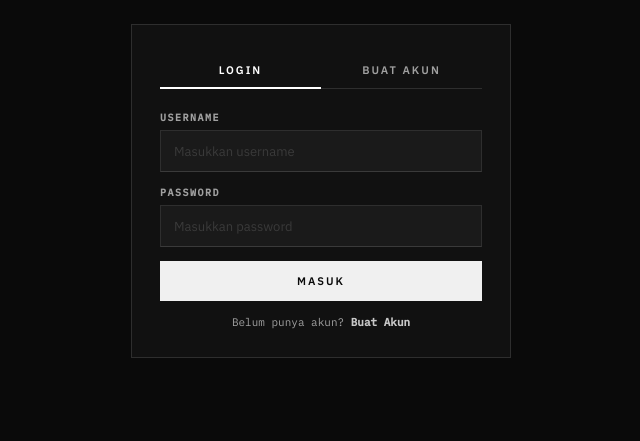
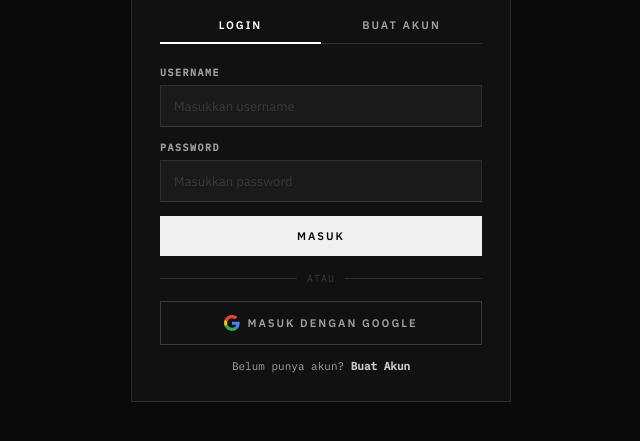
Before and after one commit to CrNazamOfficial/Lokasi, a plain HTML site: page index.html in a window 1280 px wide. Shown: the part 251-692 px from the top of the page, without its empty margins (319-959 px from the left). Drawn offline with Linux system fonts and the light colour scheme.

Commit message:
index.html

```diff
--- a/index.html
+++ b/index.html
@@ -334,12 +334,30 @@ select option{background:var(--black3)}
         <div class="fg"><label>Username</label><input type="text" id="lu" placeholder="Masukkan username" autocomplete="username"/></div>
         <div class="fg"><label>Password</label><input type="password" id="lp" placeholder="Masukkan password" autocomplete="current-password" onkeydown="if(event.key==='Enter')doLogin()"/></div>
         <button class="btn btn-primary" id="loginBtn" onclick="doLogin()">Masuk</button>
+        <div style="display:flex;align-items:center;gap:10px;margin:2px 0">
+          <div style="flex:1;height:1px;background:var(--border)"></div>
+          <span style="font-size:10px;color:#3a3a3a;font-family:'IBM Plex Mono',monospace;letter-spacing:1px">ATAU</span>
+          <div style="flex:1;height:1px;background:var(--border)"></div>
+        </div>
+        <button class="btn btn-outline" style="width:100%;border-color:var(--border2)" onclick="doGoogleLogin()">
+          <svg width="16" height="16" viewBox="0 0 48 48" style="flex-shrink:0"><path fill="#EA4335" d="M24 9.5c3.54 0 6.71 1.22 9.21 3.6l6.85-6.85C35.9 2.38 30.47 0 24 0 14.62 0 6.51 5.38 2.56 13.22l7.98 6.19C12.43 13.72 17.74 9.5 24 9.5z"/><path fill="#4285F4" d="M46.98 24.55c0-1.57-.15-3.09-.38-4.55H24v9.02h12.94c-.58 2.96-2.26 5.48-4.78 7.18l7.73 6c4.51-4.18 7.09-10.36 7.09-17.65z"/><path fill="#FBBC05" d="M10.53 28.59c-.48-1.45-.76-2.99-.76-4.59s.27-3.14.76-4.59l-7.98-6.19C.92 16.46 0 20.12 0 24c0 3.88.92 7.54 2.56 10.78l7.97-6.19z"/><path fill="#34A853" d="M24 48c6.48 0 11.93-2.13 15.89-5.81l-7.73-6c-2.18 1.48-4.97 2.31-8.16 2.31-6.26 0-11.57-4.22-13.47-9.91l-7.98 6.19C6.51 42.62 14.62 48 24 48z"/><path fill="none" d="M0 0h48v48H0z"/></svg>
+          Masuk dengan Google
+        </button>
         <div class="auth-hint">Belum punya akun? <b style="color:var(--silver2);cursor:pointer;transition:opacity .2s" onmouseover="this.style.opacity=.7" onmouseout="this.style.opacity=1" onclick="switchTab('register')">Buat Akun</b></div>
       </div>
       <div class="auth-form" id="form-register">
         <div class="fg"><label>Username</label><input type="text" id="ru" placeholder="Buat username" autocomplete="username"/></div>
         <div class="fg"><label>Password</label><input type="password" id="rp" placeholder="Buat password" autocomplete="new-password" onkeydown="if(event.key==='Enter')doRegister()"/></div>
         <button class="btn btn-primary" id="registerBtn" onclick="doRegister()">Buat Akun &amp; Masuk</button>
+        <div style="display:flex;align-items:center;gap:10px;margin:2px 0">
+          <div style="flex:1;height:1px;background:var(--border)"></div>
+          <span style="font-size:10px;color:#3a3a3a;font-family:'IBM Plex Mono',monospace;letter-spacing:1px">ATAU</span>
+          <div style="flex:1;height:1px;background:var(--border)"></div>
+        </div>
+        <button class="btn btn-outline" style="width:100%;border-color:var(--border2)" onclick="doGoogleLogin()">
+          <svg width="16" height="16" viewBox="0 0 48 48" style="flex-shrink:0"><path fill="#EA4335" d="M24 9.5c3.54 0 6.71 1.22 9.21 3.6l6.85-6.85C35.9 2.38 30.47 0 24 0 14.62 0 6.51 5.38 2.56 13.22l7.98 6.19C12.43 13.72 17.74 9.5 24 9.5z"/><path fill="#4285F4" d="M46.98 24.55c0-1.57-.15-3.09-.38-4.55H24v9.02h12.94c-.58 2.96-2.26 5.48-4.78 7.18l7.73 6c4.51-4.18 7.09-10.36 7.09-17.65z"/><path fill="#FBBC05" d="M10.53 28.59c-.48-1.45-.76-2.99-.76-4.59s.27-3.14.76-4.59l-7.98-6.19C.92 16.46 0 20.12 0 24c0 3.88.92 7.54 2.56 10.78l7.97-6.19z"/><path fill="#34A853" d="M24 48c6.48 0 11.93-2.13 15.89-5.81l-7.73-6c-2.18 1.48-4.97 2.31-8.16 2.31-6.26 0-11.57-4.22-13.47-9.91l-7.98 6.19C6.51 42.62 14.62 48 24 48z"/><path fill="none" d="M0 0h48v48H0z"/></svg>
+          Daftar dengan Google
+        </button>
         <div class="auth-hint">Sudah punya akun? <b style="color:var(--silver2);cursor:pointer;transition:opacity .2s" onmouseover="this.style.opacity=.7" onmouseout="this.style.opacity=1" onclick="switchTab('login')">Login</b></div>
       </div>
     </div>
@@ -419,6 +437,7 @@ select option{background:var(--black3)}
      ═══════════════════════════════════════════════ -->
 <script src="https://www.gstatic.com/firebasejs/9.22.2/firebase-app-compat.js"></script>
 <script src="https://www.gstatic.com/firebasejs/9.22.2/firebase-database-compat.js"></script>
+<script src="https://www.gstatic.com/firebasejs/9.22.2/firebase-auth-compat.js"></script>
 
 <script>
 // ═══════════════════════════════════════════════════
@@ -584,6 +603,34 @@ function loginOK(un) {
     tryPlayMusic();
   }, 300);
   toast('Selamat datang, ' + un + '!');
+}
+
+
+async function doGoogleLogin() {
+  const provider = new firebase.auth.GoogleAuthProvider();
+  try {
+    const result = await firebase.auth().signInWithPopup(provider);
+    const user = result.user;
+    const un = user.email.split('@')[0].toLowerCase().replace(/[^a-z0-9_]/g, '_');
+    const displayName = user.displayName || un;
+
+    // Cek apakah user sudah ada di database
+    const existing = await fbGetUser(un);
+    if (!existing) {
+      // Buat user baru otomatis
+      await fbSetUser(un, {
+        pw: '__google__',
+        createdAt: new Date().toISOString(),
+        displayName: displayName,
+        email: user.email,
+        loginMethod: 'google'
+      });
+    }
+    loginOK(un);
+  } catch (err) {
+    if (err.code === 'auth/popup-closed-by-user') return;
+    toast('Login Google gagal. Coba lagi.', 'err');
+  }
 }
 
 function doLogout() {
```
